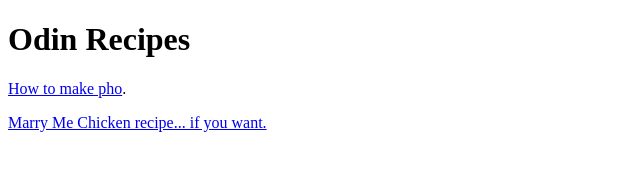
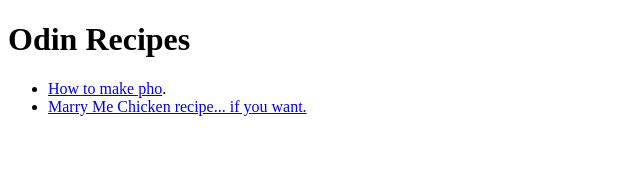
Before and after one commit to SammySofa/odin-recipes, a plain HTML site: page index.html in a window 1280 px wide. Shown: the whole page, without its empty margins (0-640 px from the left). Drawn offline with Linux system fonts and the light colour scheme.

Commit message:
Update MMC html with description, link index Add image link of chicken, open in new tab

```diff
--- a/index.html
+++ b/index.html
@@ -7,7 +7,9 @@
 </head>
 <body>
     <h1>Odin Recipes</h1>
-    <a href="recipes/pho.html">How to make pho</a>.
-    <p><a href="recipes/marry-me-chicken.html">Marry Me Chicken recipe... if you want.</a></p>
+    <ul>
+        <li><a href="recipes/pho.html">How to make pho</a>.</li>
+        <li><a href="recipes/marry-me-chicken.html">Marry Me Chicken recipe... if you want.</a></li>
+    </ul>
 </body>
 </html>
```
Also changed, not shown: recipes/marry-me-chicken.html (+3 -0 lines), 1 other file.
